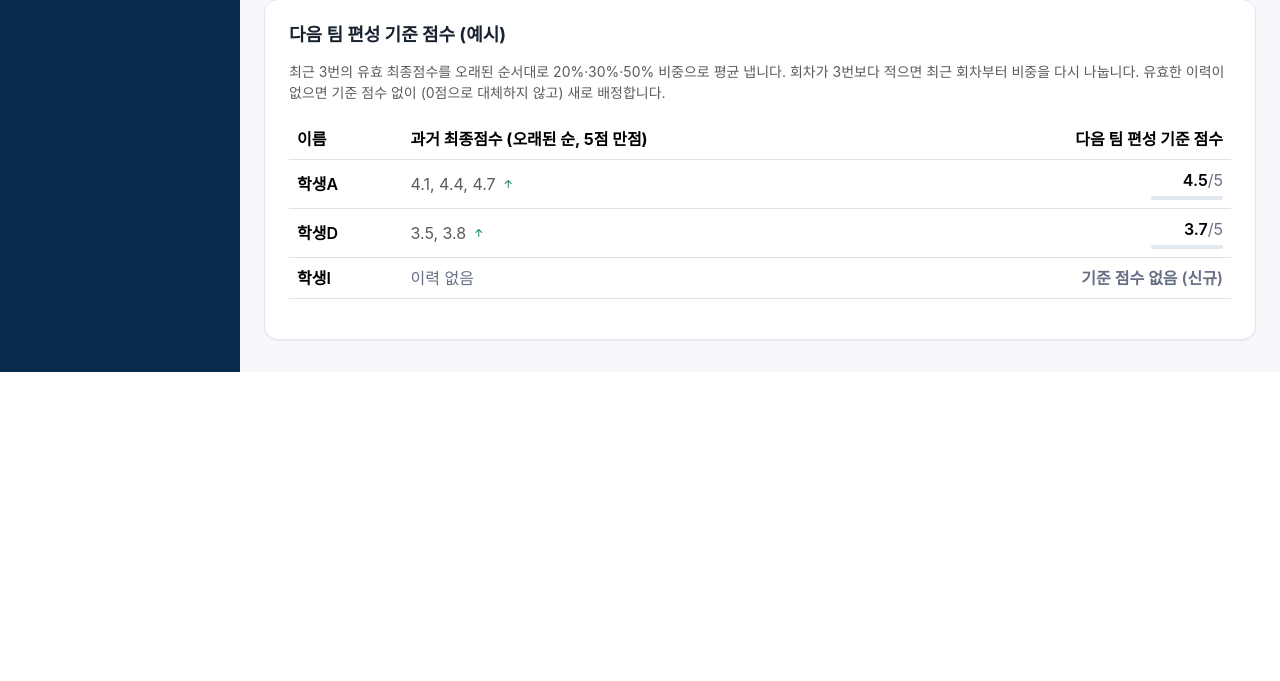
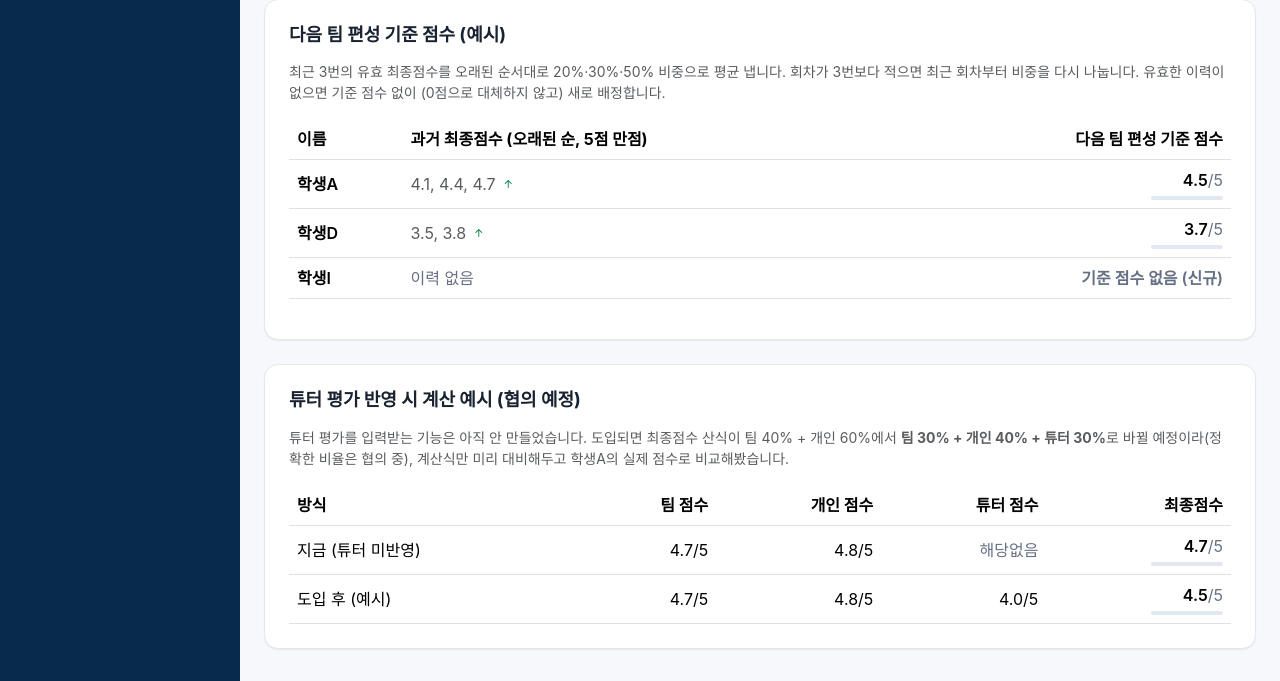
Before and after one commit to KANT-2/review-system, a Django app: page /results/preview/manage/ in a window 1280 px wide. Shown: the part 1179-1860 px from the top of the page. Before the commit the page ends 1551 px from the top, so only its background shows below. Run offline with Django 5.2, Linux system fonts and the light colour scheme.

Commit message:
feat(results): support an optional tutor-evaluation component in FinalScore
Per the project proposal deck (구축제안서, slide 10), a future feature adds
tutor-submitted evaluations, changing the final score formula from
team 40% + peer 60% to team 30% + peer 40% + tutor 30% when a tutor score
is present. Slide 22 lists the exact ratio as one of 9 items still pending
team confirmation, so the weights are kept as separate named constants
(TEAM_WEIGHT_WITH_TUTOR etc.) rather than hardcoded.

We are not building the tutor-evaluation submission feature itself - only
making calculate_final_score() ready to accept it:

- calculate_final_score(team_score, peer_score, tutor_score=None) falls
  back to the existing 2-component formula when tutor_score is omitted,
  so every existing caller and test is unaffected.
- N/A propagation still applies to team_score/peer_score; how a round
  that has tutor evaluation enabled should treat a student with a missing
  tutor score is explicitly left open in the docstring (undecided, not
  guessed at).
- Added a labelled "튜터 평가 반영 시 계산 예시 (협의 예정)" comparison
  table to the tutor screen, computed from 학생A's real team/peer scores
  plus one illustrative tutor score, showing both formulas side by side
  with actually-computed numbers rather than mocked-up ones.

Tests cover both the fallback and tutor-inclusive paths (34/34 passing).
ruff/djlint/check all still pass.

```diff
--- a/results/fake_data.py
+++ b/results/fake_data.py
@@ -173,6 +173,22 @@ def build_scenario():
             row.name if hasattr(row, "name") else "",
         )
 
+    # ---- 튜터 평가 반영 예시 (아직 미확정 - 구축제안서 슬라이드 10/22 참고) ----
+    # 튜터 평가 "입력" 기능은 만들지 않고, 반영됐을 때 최종점수 산식이 어떻게 바뀌는지만
+    # 학생A의 실제 팀/개인 점수에 가상의 튜터 점수를 대입해 나란히 보여준다.
+    tutor_demo_student = students[0]  # 학생A
+    tutor_demo_score = Decimal("80.00")
+    tutor_example = {
+        "student_name": tutor_demo_student.name,
+        "team_score": tutor_demo_student.team_score,
+        "peer_score": tutor_demo_student.peer_score,
+        "tutor_score": tutor_demo_score,
+        "final_without_tutor": tutor_demo_student.final_score,
+        "final_with_tutor": calculate_final_score(
+            tutor_demo_student.team_score, tutor_demo_student.peer_score, tutor_demo_score
+        ),
+    }
+
     return {
         "round_name": "3회차",
         "teams": sorted(teams.values(), key=lambda t: t.number),
@@ -184,6 +200,7 @@ def build_scenario():
         "published_at": PUBLISHED_AT,
         "seeds": seeds,
         "winner_team": next((t for t in ranked_teams if t.rank == 1), None),
+        "tutor_example": tutor_example,
     }
 
 
--- a/results/services.py
+++ b/results/services.py
@@ -26,6 +26,14 @@ from decimal import ROUND_HALF_UP, Decimal
 
 TEAM_WEIGHT = Decimal("0.4")
 PEER_WEIGHT = Decimal("0.6")
+
+# 튜터 평가를 반영하는 회차의 대체 비율 (구축제안서 슬라이드 10 "튜터 평가 반영 시 제안
+# 기본값"). 아직 팀 협의 사항으로 미확정이라(제안서 슬라이드 22, 협의 필요 항목 #2) 값이
+# 바뀔 수 있어 상수로 분리해뒀다. 이 프로토타입은 튜터 평가 "입력" 기능 자체는 만들지 않고,
+# 계산식만 대비해둔다.
+TEAM_WEIGHT_WITH_TUTOR = Decimal("0.3")
+PEER_WEIGHT_WITH_TUTOR = Decimal("0.4")
+TUTOR_WEIGHT = Decimal("0.3")
 
 # results_calculation_run.formula_version - 계산 실행마다 어떤 버전의 공식으로 채점했는지
 # 남긴다 (docs/DATABASE-DESIGN.md 5.10). 계산 공식이 바뀌면 이 문자열도 올린다.
@@ -74,14 +82,32 @@ def calculate_peer_score(received_answer_sets: list[list[int]]) -> Decimal | Non
     return round_to_raw(sum(percentages) / len(percentages))
 
 
-def calculate_final_score(team_score: Decimal | None, peer_score: Decimal | None) -> Decimal | None:
-    """개인 최종점수 = 팀 점수 40% + 개인 점수 60% (raw 정밀도).
+def calculate_final_score(
+    team_score: Decimal | None,
+    peer_score: Decimal | None,
+    tutor_score: Decimal | None = None,
+) -> Decimal | None:
+    """개인 최종점수 (raw 정밀도).
 
-    두 구성 점수 중 하나라도 N/A(``None``)면 최종점수도 N/A다 (RES-004).
+    ``tutor_score``를 안 주면(기본값) 팀 점수 40% + 개인 점수 60% (RES-004). 이 회차가
+    튜터 평가를 반영하는 회차라 ``tutor_score``가 주어지면 팀 30% + 개인 40% + 튜터 30%로
+    바뀐다 - 정확한 비율은 아직 팀 협의로 확정 전이라 바뀔 수 있다(모듈 상단
+    TEAM_WEIGHT_WITH_TUTOR 등 참고).
+
+    구성 점수 중 하나라도 N/A(``None``)면 최종점수도 N/A다. ``tutor_score``는 다른
+    구성요소와 달리 "이 회차가 튜터 평가를 반영하는지" 자체를 결정하는 파라미터라, None이면
+    2요소 산식으로 그냥 폴백한다 - 튜터 평가를 반영하는 회차인데 특정 학생만 튜터 점수가
+    빠졌을 때도 N/A로 처리해야 하는지는 아직 확정되지 않았다.
     """
     if team_score is None or peer_score is None:
         return None
-    return round_to_raw(team_score * TEAM_WEIGHT + peer_score * PEER_WEIGHT)
+    if tutor_score is None:
+        return round_to_raw(team_score * TEAM_WEIGHT + peer_score * PEER_WEIGHT)
+    return round_to_raw(
+        team_score * TEAM_WEIGHT_WITH_TUTOR
+        + peer_score * PEER_WEIGHT_WITH_TUTOR
+        + tutor_score * TUTOR_WEIGHT
+    )
 
 
 def determine_data_status(expected_count: int, valid_count: int) -> str:
--- a/templates/results/manage.html
+++ b/templates/results/manage.html
@@ -171,4 +171,48 @@
       </div>
     </div>
   </section>
+  <section class="ax-section">
+    <div class="ax-card">
+      <h2 class="ax-section-title">튜터 평가 반영 시 계산 예시 (협의 예정)</h2>
+      <p class="text-muted small">
+        튜터 평가를 입력받는 기능은 아직 안 만들었습니다. 도입되면 최종점수 산식이 팀 40%
+        + 개인 60%에서 <strong>팀 30% + 개인 40% + 튜터 30%</strong>로 바뀔 예정이라(정확한
+        비율은 협의 중), 계산식만 미리 대비해두고 {{ scenario.tutor_example.student_name }}의
+        실제 점수로 비교해봤습니다.
+      </p>
+      <div class="table-responsive">
+        <table class="table align-middle mb-0">
+          <thead>
+            <tr>
+              <th scope="col">방식</th>
+              <th scope="col" class="text-end">팀 점수</th>
+              <th scope="col" class="text-end">개인 점수</th>
+              <th scope="col" class="text-end">튜터 점수</th>
+              <th scope="col" class="text-end">최종점수</th>
+            </tr>
+          </thead>
+          <tbody>
+            <tr>
+              <td>지금 (튜터 미반영)</td>
+              <td class="text-end">{{ scenario.tutor_example.team_score|as_five_point }}/5</td>
+              <td class="text-end">{{ scenario.tutor_example.peer_score|as_five_point }}/5</td>
+              <td class="text-end"><span class="ax-na-value">해당없음</span></td>
+              <td class="text-end fw-semibold">
+                {% include "results/_score_cell.html" with value=scenario.tutor_example.final_without_tutor %}
+              </td>
+            </tr>
+            <tr>
+              <td>도입 후 (예시)</td>
+              <td class="text-end">{{ scenario.tutor_example.team_score|as_five_point }}/5</td>
+              <td class="text-end">{{ scenario.tutor_example.peer_score|as_five_point }}/5</td>
+              <td class="text-end">{{ scenario.tutor_example.tutor_score|as_five_point }}/5</td>
+              <td class="text-end fw-semibold">
+                {% include "results/_score_cell.html" with value=scenario.tutor_example.final_with_tutor %}
+              </td>
+            </tr>
+          </tbody>
+        </table>
+      </div>
+    </div>
+  </section>
 {% endblock %}
```
Also changed, not shown: results/tests.py (+10 -0 lines).
